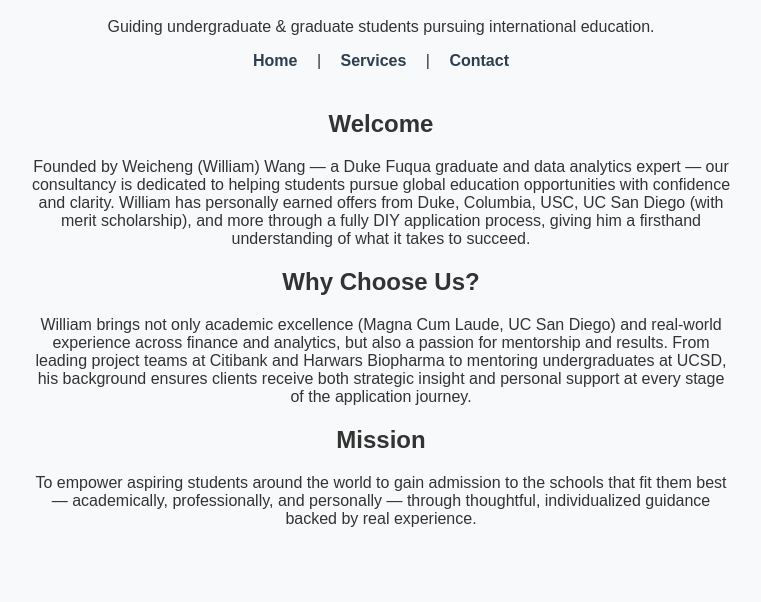
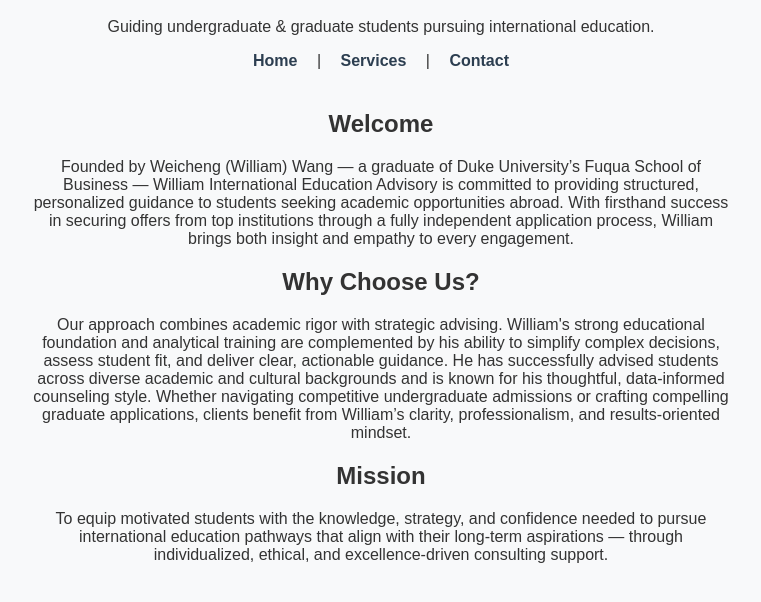
Before and after one commit to WilliamWangEdu/WilliamWangEdu.github.io, a plain HTML site: page index.html in a window 1280 px wide. Shown: the part 80-682 px from the top of the page, without its empty margins (259-1020 px from the left). Drawn offline with Linux system fonts and the light colour scheme.

Commit message:
Update index.html

```diff
--- a/index.html
+++ b/index.html
@@ -18,17 +18,17 @@
 
   <section>
     <h2>Welcome</h2>
-    <p>Founded by Weicheng (William) Wang — a Duke Fuqua graduate and data analytics expert — our consultancy is dedicated to helping students pursue global education opportunities with confidence and clarity. William has personally earned offers from Duke, Columbia, USC, UC San Diego (with merit scholarship), and more through a fully DIY application process, giving him a firsthand understanding of what it takes to succeed.</p>
+    <p>Founded by Weicheng (William) Wang — a graduate of Duke University’s Fuqua School of Business — William International Education Advisory is committed to providing structured, personalized guidance to students seeking academic opportunities abroad. With firsthand success in securing offers from top institutions through a fully independent application process, William brings both insight and empathy to every engagement.</p>
   </section>
 
   <section>
     <h2>Why Choose Us?</h2>
-    <p>William brings not only academic excellence (Magna Cum Laude, UC San Diego) and real-world experience across finance and analytics, but also a passion for mentorship and results. From leading project teams at Citibank and Harwars Biopharma to mentoring undergraduates at UCSD, his background ensures clients receive both strategic insight and personal support at every stage of the application journey.</p>
+    <p>Our approach combines academic rigor with strategic advising. William's strong educational foundation and analytical training are complemented by his ability to simplify complex decisions, assess student fit, and deliver clear, actionable guidance. He has successfully advised students across diverse academic and cultural backgrounds and is known for his thoughtful, data-informed counseling style. Whether navigating competitive undergraduate admissions or crafting compelling graduate applications, clients benefit from William’s clarity, professionalism, and results-oriented mindset.</p>
   </section>
 
   <section>
     <h2>Mission</h2>
-    <p>To empower aspiring students around the world to gain admission to the schools that fit them best — academically, professionally, and personally — through thoughtful, individualized guidance backed by real experience.</p>
+    <p>To equip motivated students with the knowledge, strategy, and confidence needed to pursue international education pathways that align with their long-term aspirations — through individualized, ethical, and excellence-driven consulting support.</p>
   </section>
 </body>
 </html>
```
